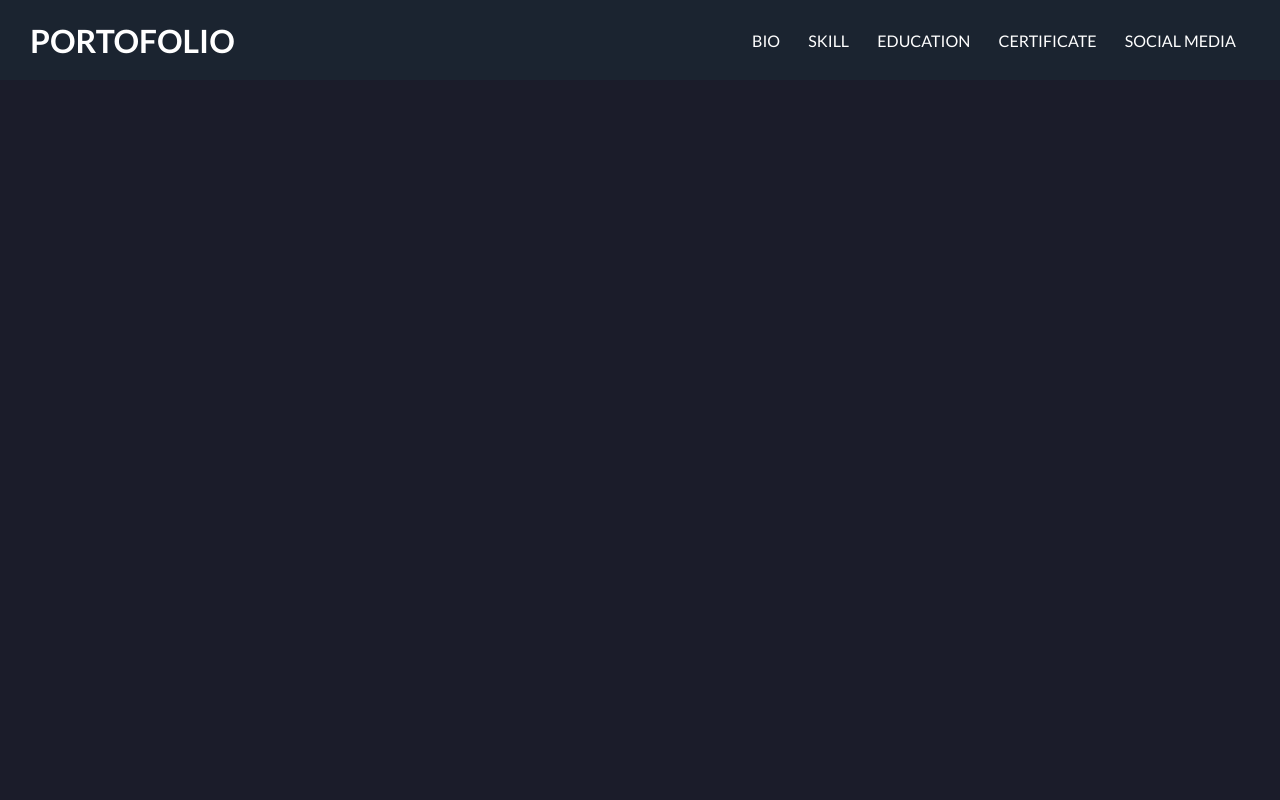
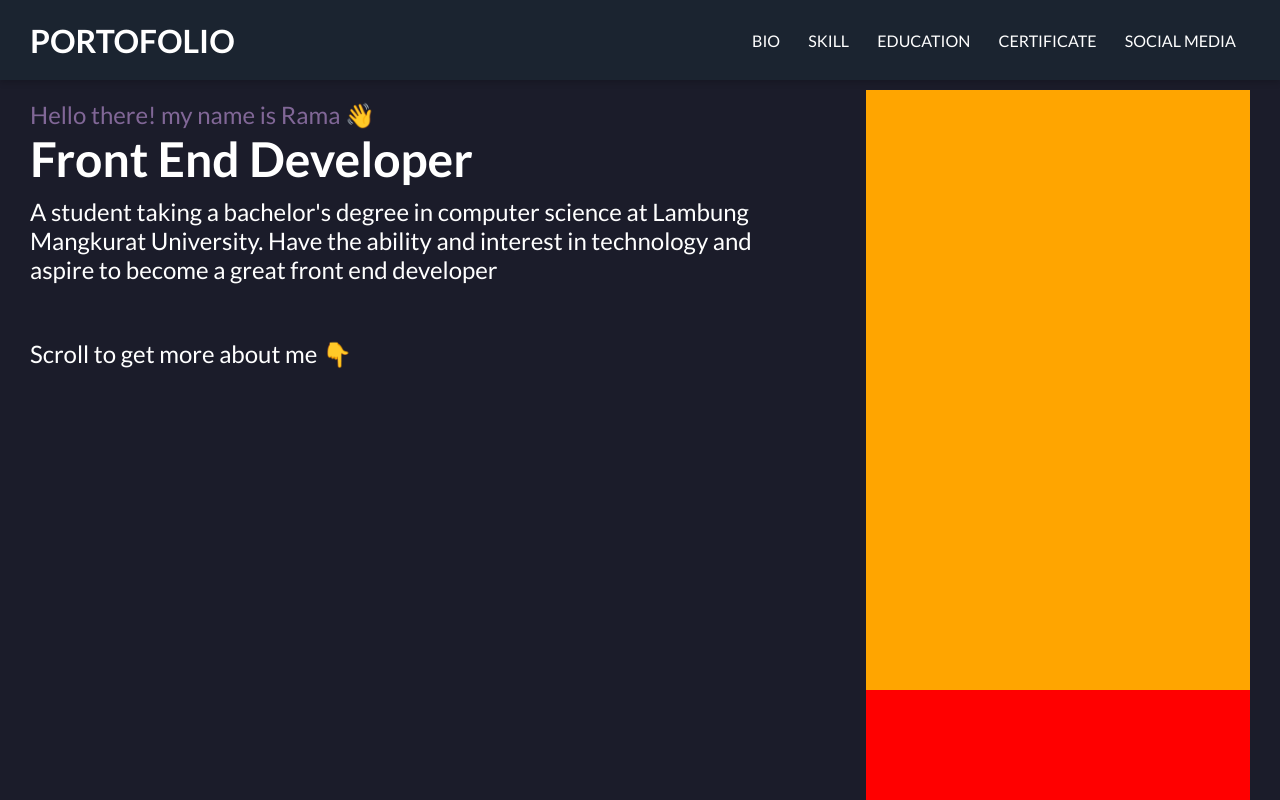
Before and after one commit to ramaaanr/ramaaanr.github.io, a plain HTML site: page index.html in a window 1280 px wide. Shown: the top 800 px of the page. Drawn offline with Linux system fonts and the light colour scheme.

Commit message:
Menambahkan intro

```diff
--- a/assets/styles/style.css
+++ b/assets/styles/style.css
@@ -3,6 +3,7 @@
 * {
     --primary-color: #1B1C2A;
     --secondary-color: #1B2430;
+    --light-purple: #816797;
     padding: 0;
     margin: 0;
     box-sizing: border-box;
@@ -29,6 +30,7 @@ header {
     justify-content: space-between;
     position: sticky;
     top: 0;
+    box-shadow: 0 3px 6px rgba(0, 0, 0, .16);
 }
 
 /* #1 LOGO */
@@ -62,6 +64,66 @@ nav ul li a:hover {
 
 /* HEADER END */
 
+/* MAIN START */
+main {
+    display: flex;
+    padding: 10px 30px 0;
+    justify-content: space-between;
+}
+
+/* CONTENT INTRODUCTION START */
+.introduction {
+    width: 60vw;
+    height: 600px;
+    /* background-color: red; */
+    padding: 10px 0;
+    display: flex;
+    flex-direction: column;
+}
+
+.introduction * {
+    margin: 5px 0;
+}
+
+.introduction p {
+    font-size: 1.5rem;
+}
+
+.introduction h1 {
+    margin-top: 0;
+    font-size: 3rem;
+}
+
+.introduction p.hello {
+    margin: 0;
+    color: var(--light-purple);
+}
+
+.introduction p.scroll {
+    margin-top: 50px;
+}
+
+/* CONTENT INTRODUCTION END*/
+
+/* ASIDE START*/
+aside {
+    width: 30vw;
+    height: 1000px;
+    background-color: red;
+}
+
+/* ARTICLE BIO START*/
+
+aside article.bio {
+    width: 100%;
+    height: 600px;
+    background-color: orange;
+}
+
+/* ARTICLE BIO END*/
+/* ASIDE END*/
+/* MAIN END */
+
 
 /* RESPONSIVE START */
 @media screen and (max-width: 992px) {
@@ -84,3 +146,5 @@ nav ul li a:hover {
 
     /* HEADER END */
 }
+
+/* RESPONSIVE END */
--- a/index.html
+++ b/index.html
@@ -30,7 +30,22 @@
 
     <!-- MAIN START -->
     <main>
-
+        <div class="content">
+            <article class="introduction">
+                <p class="hello">Hello there! my name is Rama 👋</p>
+                <h1>Front End Developer</h1>
+                <p class="detail">A student taking a bachelor's degree in computer
+                    science at Lambung Mangkurat University.
+                    Have the ability and interest in technology and
+                    aspire to become a great front end developer</p>
+                <p class="scroll">Scroll to get more about me 👇</p>
+            </article>
+            <article class="skill"></article>
+        </div>
+        <aside>
+            <article class="bio"></article>
+            <article></article>
+        </aside>
     </main>
     <!-- MAIN END -->
 
```
